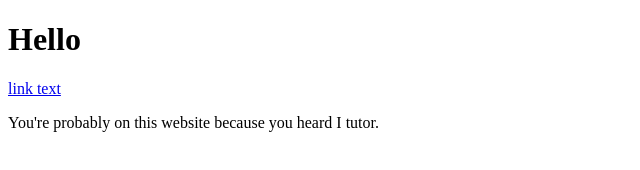
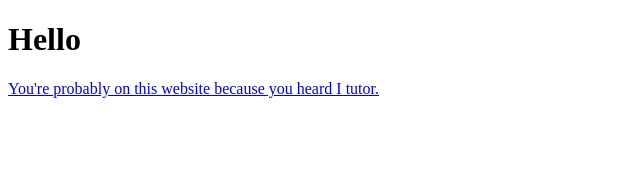
Before and after one commit to noahlichtblau/noahlichtblau.github.io, a plain HTML site: page index.html in a window 1280 px wide. Shown: the whole page, without its empty margins (0-640 px from the left). Drawn offline with Linux system fonts and the light colour scheme.

Commit message:
Update index.html

```diff
--- a/index.html
+++ b/index.html
@@ -2,7 +2,6 @@
 <html>
 <body>
 <h1>Hello</h1>
-<a href="/tutoring.html">link text</a>
-<p>You're probably on this website because you heard I tutor.</p>
+<a href="/tutoring.html">You're probably on this website because you heard I tutor.</a>
 </body>
 </html>
```
